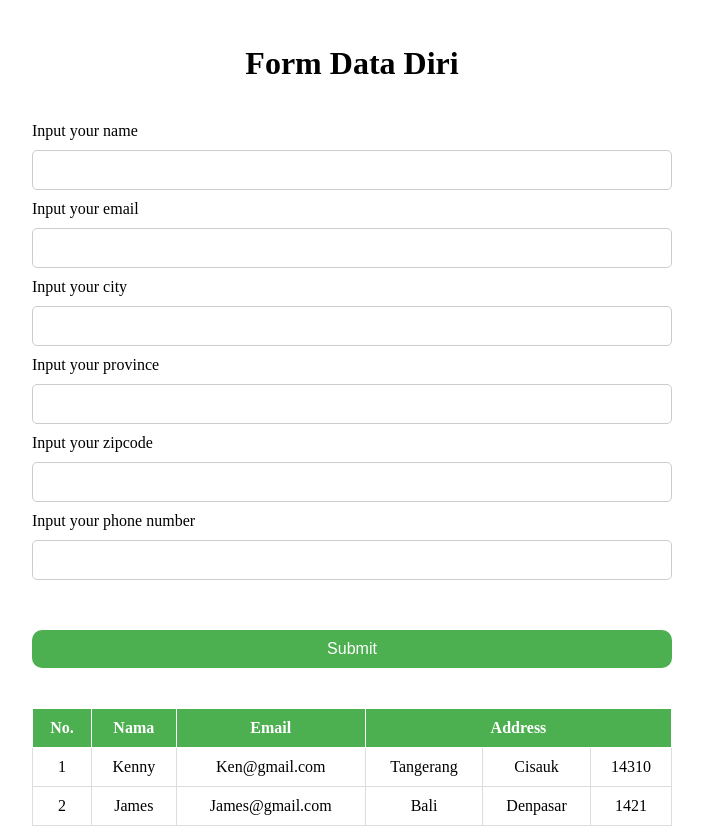
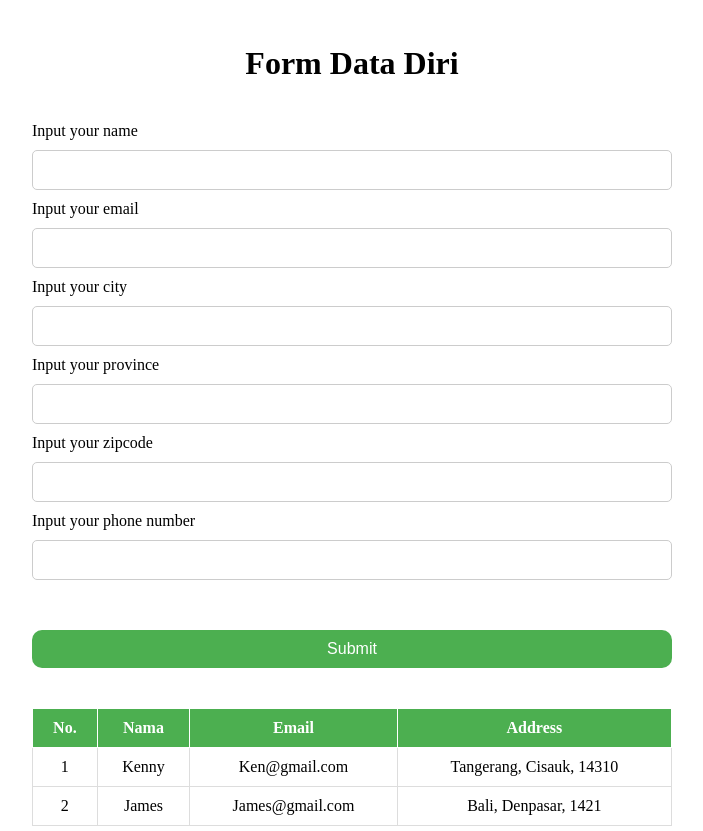
Before and after one commit to kennygeraldy/fif-angular, an Angular app: page / in a window 1280 px wide. Shown: the whole page, without its empty margins (288-991 px from the left). Built offline with nearby package versions, Linux system fonts and the light colour scheme.

Commit message:
fix table address

```diff
--- a/src/app/app.component.html
+++ b/src/app/app.component.html
@@ -9,7 +9,8 @@
           <th>No.</th>
           <th>Nama</th>
           <th>Email</th>
-          <th colspan="3">Address</th>
+          <!-- <th colspan="3">Address</th> -->
+          <th>Address</th>
         </tr>
       </thead>
       <tbody>
@@ -17,9 +18,11 @@
           <td>{{i + 1 }}</td>
           <td>{{data.name }}</td>
           <td>{{data.email}}</td>
-          <td>{{data.address?.city}}</td>
-          <td>{{data.address?.province}}</td>
-          <td>{{data.address?.zipcode}}</td>
+          <td>
+            <div>
+              {{data.address?.city}}, {{data.address?.province}}, {{data.address?.zipcode}}
+          </div>
+          </td>
         </tr>
       </tbody>
   </table>
```
